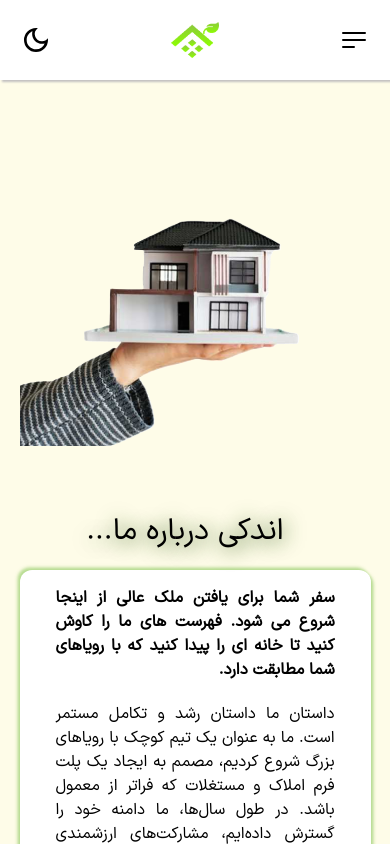
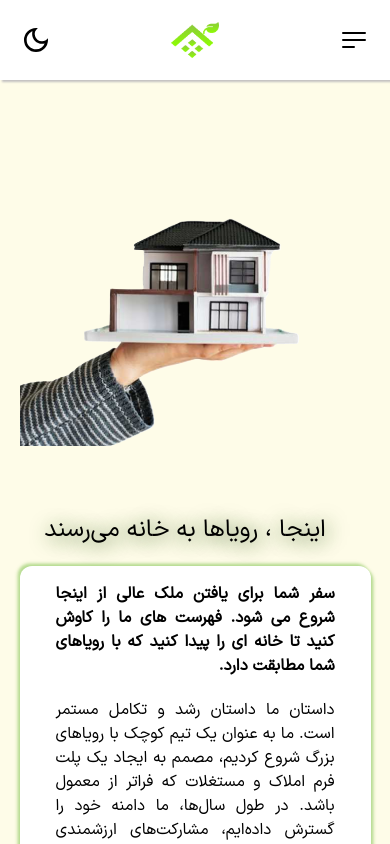
Before and after one commit to DevMousavi/Pro_Trade_Home, a React (Vite) app: page / in a window 390 px wide. Shown: the top 844 px of the page. Built offline with nearby package versions, Linux system fonts and the light colour scheme.

Commit message:
In the project, CardComponents are now fully responsive

```diff
--- a/src/Components/CartComment.jsx
+++ b/src/Components/CartComment.jsx
@@ -1,6 +1,6 @@
 const CartComment = () => {
     return (
-        <div className="flex flex-col gap-10 as:w-[98%] h-auto lg:w-[512px] rounded-xl p-10 hover:scale-105 primaryTransition  border-primary_green_light bg-white dark:bg-inherit boxShadowLight dark:boxShadowLight">
+        <div className="flex flex-col gap-10 as:w-[98%] h-auto lg:w-[32%] rounded-xl p-10 hover:scale-105 primaryTransition  border-primary_green_light bg-white dark:bg-inherit boxShadowLight dark:boxShadowLight">
             <div className="flex gap-2">
                 <div className="flex justify-center items-center w-11 h-11 rounded-full border-[1px] border-gray_15 bg-gray_10 ">
                     <img
--- a/src/Components/UserComments.jsx
+++ b/src/Components/UserComments.jsx
@@ -12,7 +12,7 @@ const UserComments = () => {
 
     return (
         <div className="w-full flex justify-center  mt-20">
-            <div className="flex flex-col gap-8 p-1 w-[90%] ">
+            <div className="flex flex-col gap-8 p-1 as:w-[90%]">
                 <div className="flex flex-col gap-4">
                     <h1 className="font-semibold text-3xl  dark:text-white textShadowLight dark:textShadowDark ">
                         آنچه مشتریان ما می گویند
--- a/src/pages/Home.jsx
+++ b/src/pages/Home.jsx
@@ -12,8 +12,8 @@ const Home = () => {
         <>
             <Header />
             <main className="af:hidden as:flex as:flex-col">
-                <h2 className="af:hidden sm:flex lg:hidden justify-center as:text-6xl mt-30 textShadowLight dark:text-white dark:textShadowDark dark:text-nowrap">
-                    اندکی درباره ما...
+                <h2 className="af:hidden sm:flex sm:text-5xl lg:hidden justify-center mt-30 textShadowLight dark:text-white dark:textShadowDark dark:text-nowrap">
+                    اینجا ، رویاها به خانه می‌رسند
                 </h2>
                 <div className="as:flex as:flex-col as:gap-10 md:gap-0 md:flex-row-reverse items-center justify-between mt-24">
                     <img
@@ -22,8 +22,8 @@ const Home = () => {
                         className="as:w-[90%] sm:w-[50%] lg:w-[60%] as:mx-auto md:mx-0 md:ml-8"
                     />
                     <div>
-                        <h2 className="as:text-center sm:hidden lg:block md:text-right sp:text-ellipsis mr-5 as:text-3xl as:mt-7 md:text-5xl lg:text-6xl as:mb-5 md:mb-28 textShadowLight dark:text-white dark:textShadowDark dark:text-nowrap">
-                            اندکی درباره ما...
+                        <h2 className="as:text-center sm:hidden lg:block md:text-right  mr-5 as:text-2xl as:mt-7  md:text-base  as:mb-5 md:mb-20 textShadowLight dark:text-white dark:textShadowDark dark:text-nowrap">
+                            اینجا ، رویاها به خانه می‌رسند
                         </h2>
                         <div className="as:w-[90%] sm:w-[90%] as:mx-auto bg-white dark:bg-gray-950 dark:text-white md:mr-5 text-justify boxShadowLight py-4 px-9 rounded-xl xl:py-8 2xl:py-16">
                             <p className="font-bold mb-5">
```
